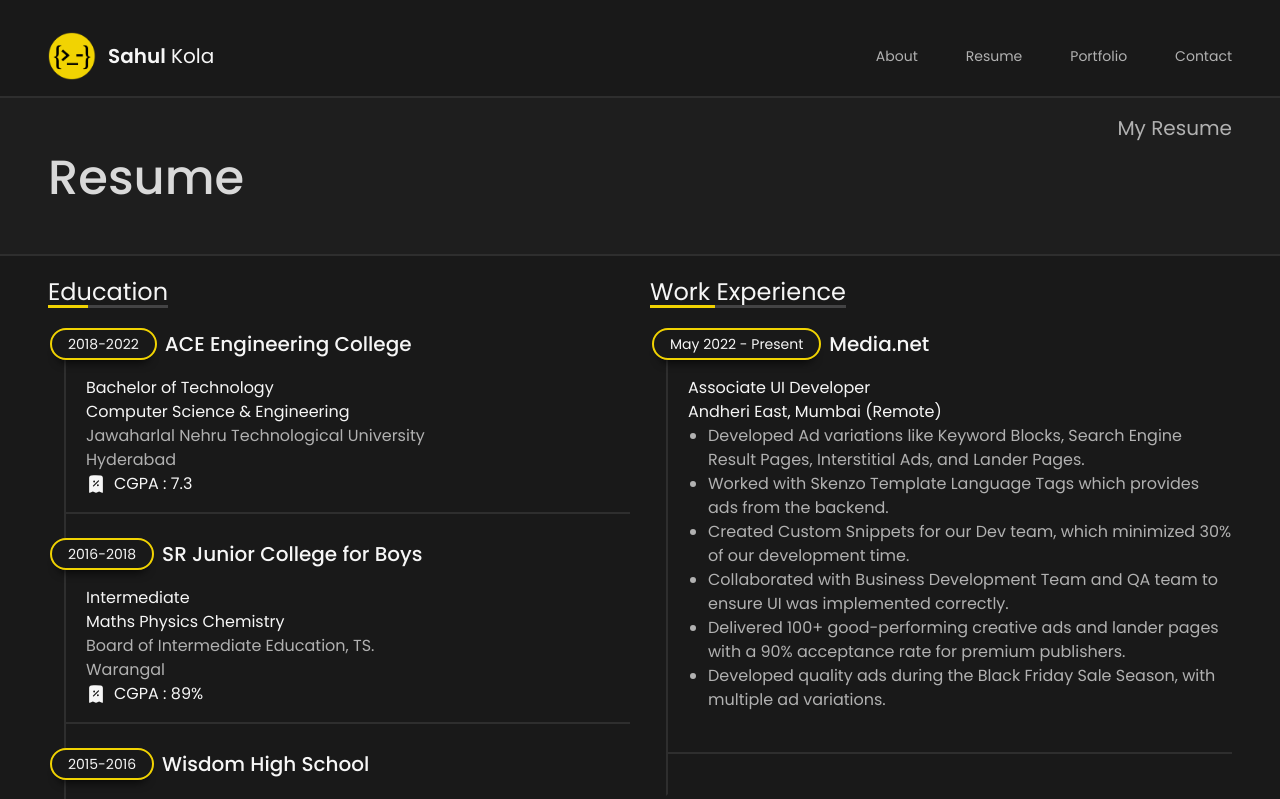
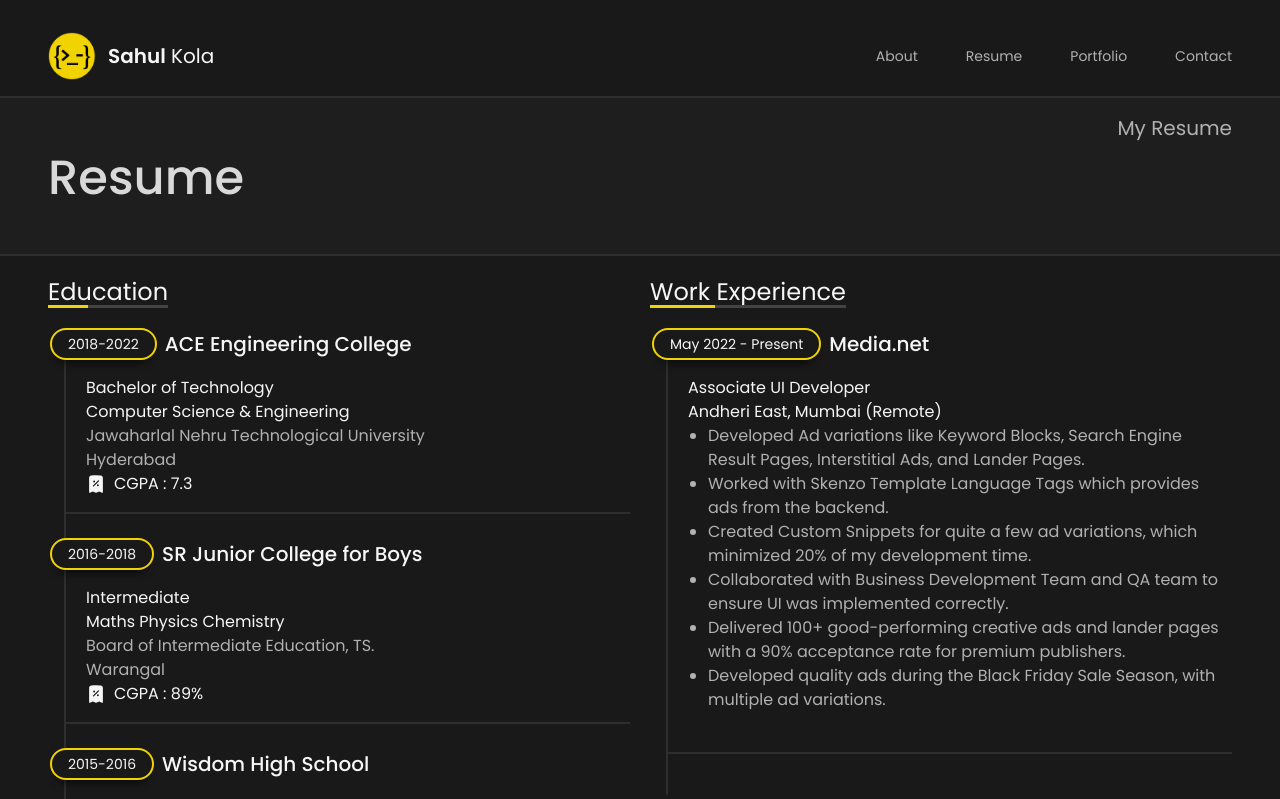
Before and after one commit to SahulKola/MyPortfolio, a React (Create React App) app: page /resume in a window 1280 px wide. Shown: the top 799 px of the page. Built offline with nearby package versions, Linux system fonts and the light colour scheme.

Commit message:
updated change in data file.

```diff
--- a/src/data.ts
+++ b/src/data.ts
@@ -69,7 +69,7 @@ export const workExp: IWorkExp[] = [
     work: [
       "Developed Ad variations like Keyword Blocks, Search Engine Result Pages, Interstitial Ads, and Lander Pages.",
       "Worked with Skenzo Template Language Tags which provides ads from the backend.",
-      "Created Custom Snippets for our Dev team, which minimized 30% of our development time.",
+      "Created Custom Snippets for quite a few ad variations, which minimized 20% of my development time.",
       "Collaborated with Business Development Team and QA team to ensure UI was implemented correctly.",
       "Delivered 100+ good-performing creative ads and lander pages with a 90% acceptance rate for premium publishers.",
       "Developed quality ads during the Black Friday Sale Season, with multiple ad variations.",
```
